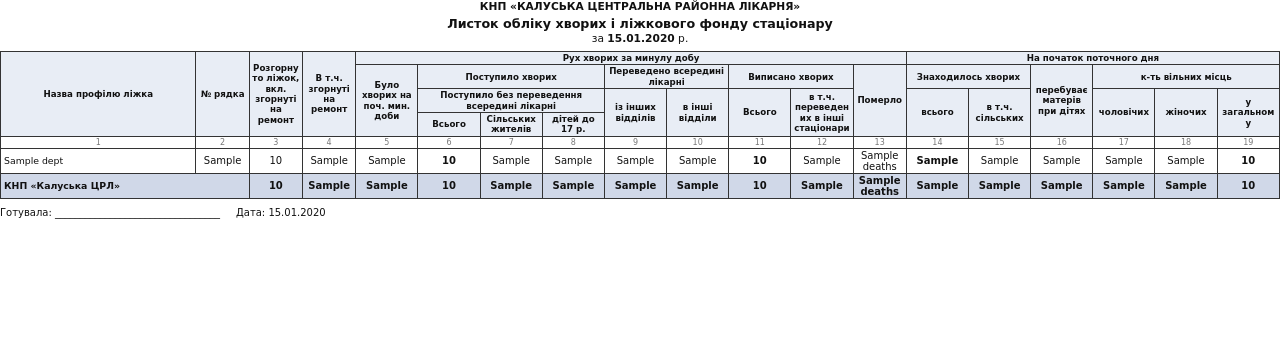
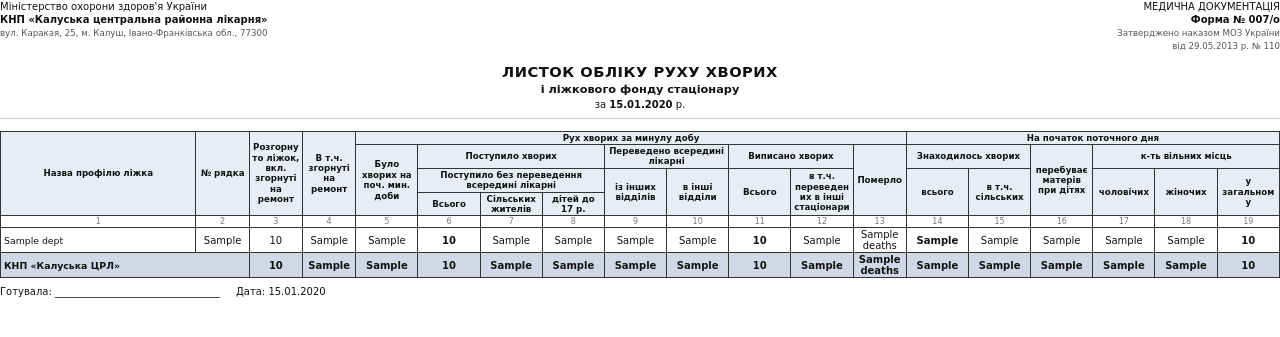
Before and after one commit to Mendela-A/Med-Data, a Flask app: template templates/print_form007.html in a window 1280 px wide. Shown: the top 337 px of the page. Run offline with Flask 3, Linux system fonts and the light colour scheme; the template is opened without the code that fills it: most values are stand-ins (such as "Sample title", 1, 10 or a date in 2020).

Commit message:
Enhance Form 007 calculations, pre-populations, and MoH compliant print layouts

```diff
--- a/templates/print_form007.html
+++ b/templates/print_form007.html
@@ -82,10 +82,27 @@ tr.totals td {
 </head>
 <body>
 
-<div class="header">
-  <div class="org">КНП «Калуська центральна районна лікарня»</div>
-  <div class="form-title">Листок обліку хворих і ліжкового фонду стаціонару</div>
-  <div class="date-line">за <strong>{{ report_date.strftime('%d.%m.%Y') }}</strong> р.</div>
+<div class="header" style="overflow: hidden; margin-bottom: 12px; border-bottom: 1px solid #ccc; padding-bottom: 8px;">
+  <!-- Left Side: Ministry and Facility Info -->
+  <div style="float: left; text-align: left; width: 45%; line-height: 1.3;">
+    Міністерство охорони здоров'я України<br>
+    <strong>КНП «Калуська центральна районна лікарня»</strong><br>
+    <span style="font-size: 6.5pt; color: #555;">вул. Каракая, 25, м. Калуш, Івано-Франківська обл., 77300</span>
+  </div>
+
+  <!-- Right Side: Official Form Info -->
+  <div style="float: right; text-align: right; width: 45%; line-height: 1.3;">
+    МЕДИЧНА ДОКУМЕНТАЦІЯ<br>
+    <strong>Форма № 007/о</strong><br>
+    <span style="font-size: 6.5pt; color: #555;">Затверджено наказом МОЗ України<br>від 29.05.2013 р. № 110</span>
+  </div>
+
+  <!-- Centered Title -->
+  <div style="clear: both; text-align: center; padding-top: 10px;">
+    <h1 style="font-size: 11pt; font-weight: bold; margin: 0; letter-spacing: 0.5px; text-transform: uppercase;">Листок обліку руху хворих</h1>
+    <div style="font-size: 8.5pt; font-weight: bold; margin-top: 2px;">і ліжкового фонду стаціонару</div>
+    <div style="font-size: 7.5pt; margin-top: 3px;">за <strong>{{ report_date.strftime('%d.%m.%Y') }}</strong> р.</div>
+  </div>
 </div>
 
 <table>
```
Also changed, not shown: app/blueprints/statisty/routes.py (+38 -0 lines), templates/statisty/form007_edit.html (+7 -6 lines).
